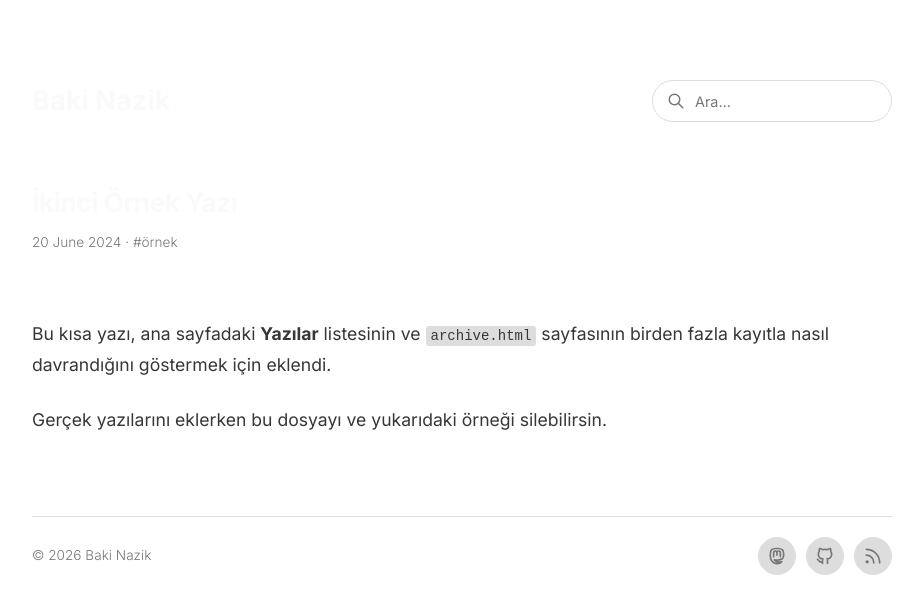
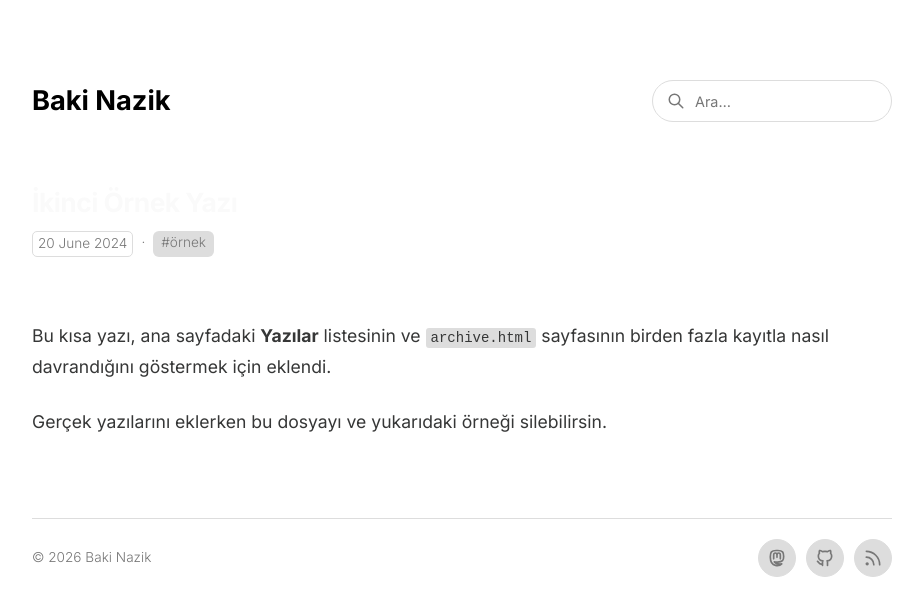
Before and after one commit to bakinazik/bakinazik.github.io, a Jekyll site: the page built from _posts/2024-06-20-ikinci-ornek-yazi.md, in a window 1280 px wide. Shown: the top 616 px of the page, without its empty margins (178-1101 px from the left). Built offline with Jekyll 4.4.1, drawn with Linux system fonts in a browser that asks for light colours.

Commit message:
Update repository

```diff
--- a/_includes/style.css
+++ b/_includes/style.css
@@ -93,7 +93,7 @@ header {
 .profile-name {
   font-size: 1.7rem;
   font-weight: 700;
-  color: var(--title);
+  color: var(--accent);
   line-height: 1.25;
 }
 
@@ -205,7 +205,7 @@ header {
 }
 
 .profile-tab.is-active {
-  color: var(--title);
+  color: var(--accent);
 }
 
 .profile-tab.is-active::before {
@@ -411,8 +411,22 @@ header {
 }
 
 .post-meta {
-    font-size: 0.85rem;
-    color: var(--muted);
+  font-size: 0.85rem;
+  color: var(--muted);
+  display: flex;
+  gap: 8px;
+}
+
+.post-meta a {
+  background: var(--primary);
+  border-radius: 6px;
+  padding: 0 8px;
+}
+
+.post-meta time {
+  padding: 0 5px;
+  border-radius: 5px;
+  border: 1px solid var(--border);
 }
 
 .post-body p { margin-bottom: 1.4em; }
```
